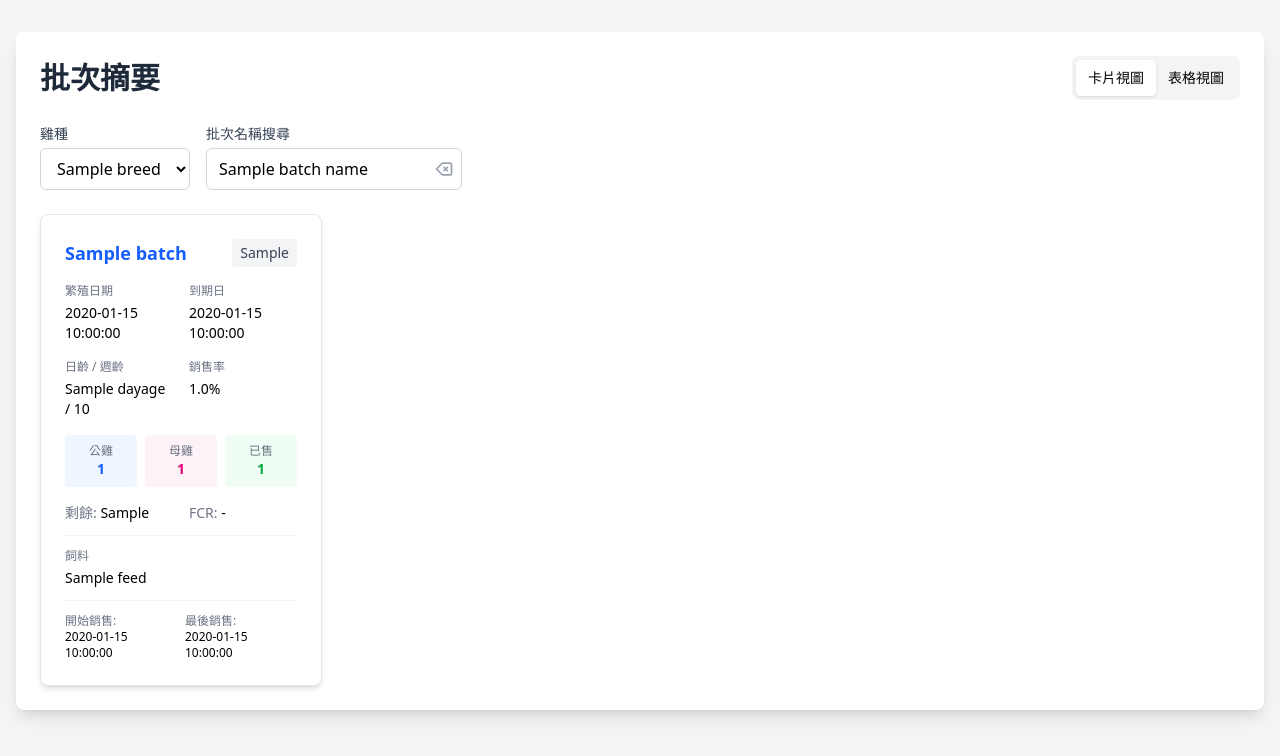
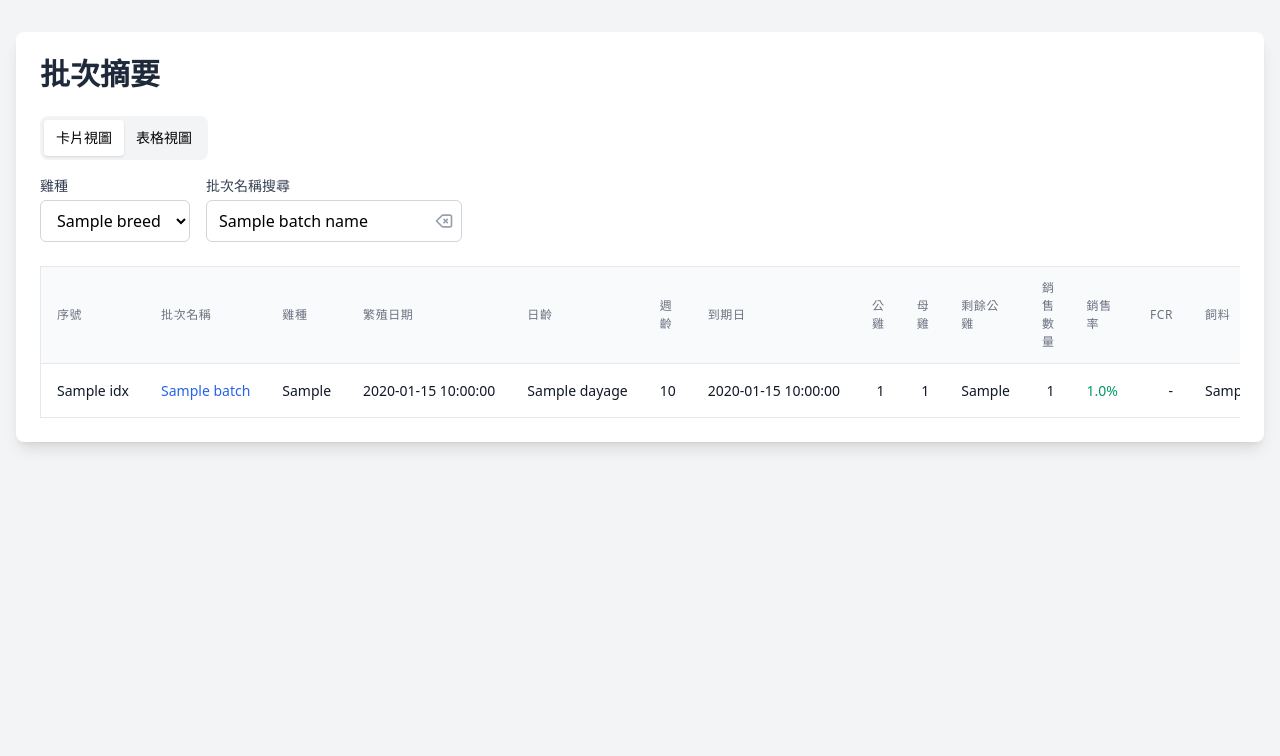
Before and after one commit to gurumfj/date-calculator-htmx, a FastAPI app: template src/server/templates/index.html in a window 1280 px wide. Shown: the top 756 px of the page. Run offline with FastAPI, Linux system fonts and the light colour scheme; the template is opened without the code that fills it: most values are stand-ins (such as "Sample title", 1, 10 or a date in 2020); parts of the project's set-up code (start-up, migrations or seed data) failed here and were passed over.

Commit message:
refactor: consolidate batch templates with macro-based architecture
- Consolidate table-rows.html into table.html using Jinja2 macros
- Implement self-rendering logic for both cards and table templates
- Unify form handling by moving view switching inside main form
- Add enum constants for view types and request parameters
- Improve table styling with nth-child selectors and hover effects
- Replace separate HTMX controls with single unified form approach
- Remove duplicate template logic and improve maintainability
- Add comprehensive CSS styling for better user experience

🤖 Generated with [Claude Code](https://claude.ai/code)

Co-Authored-By: Claude <noreply@anthropic.com>

```diff
--- a/src/server/templates/batches/cards.html
+++ b/src/server/templates/batches/cards.html
@@ -1,3 +1,4 @@
+{% macro card_list(batches) %}
 {% for batch in batches %}
 <div class="bg-white rounded-lg shadow-md hover:shadow-lg transition-shadow duration-200 p-6 border border-gray-200">
     <div class="flex justify-between items-start mb-4">
@@ -77,13 +78,26 @@
     {% endif %}
 </div>
 {% endfor %}
+{% endmacro %}
 
+{%macro has_more(has_more, next_offset, chicken_breed, batch_name) %}
 {% if has_more %}
 <div
-    hx-get="/batches/data?chicken_breed={{ chicken_breed or '古早' }}{% if batch_name %}&batch_name={{ batch_name }}{% endif %}&view=cards&limit=20&offset={{ next_offset }}"
+    hx-get="/batches/data?chicken_breed={{ chicken_breed or '古早' }}{% if batch_name %}&batch_name={{ batch_name }}{% endif %}&view=card-list&limit=20&offset={{ next_offset }}"
     hx-trigger="revealed"
     hx-swap="outerHTML"
     class="w-full h-20 flex items-center justify-center">
     <div class="text-gray-500">載入更多...</div>
 </div>
 {% endif %}
+{% endmacro %}
+
+{%if view == "cards" %}
+<div class="grid grid-cols-1 md:grid-cols-2 lg:grid-cols-3 xl:grid-cols-4 gap-6">
+    {{ card_list(batches) }}
+    {{ has_more(has_more, next_offset, chicken_breed, batch_name) }}
+</div>
+{% elif view == "card-list" %}
+    {{ card_list(batches) }}
+    {{ has_more(has_more, next_offset, chicken_breed, batch_name) }}
+{% endif %}
--- a/src/server/templates/batches/index.html
+++ b/src/server/templates/batches/index.html
@@ -3,82 +3,63 @@
 {% block title %}批次摘要 - CleanSales{% endblock %}
 
 {% block content %}
-<div class="container mx-auto px-4 py-8" x-data="{ viewMode: 'cards' }">
+<div class="container mx-auto px-4 py-8" x-data="{ viewMode: 'cards', search: '{{ batch_name or '' }}' }">
     <div class="bg-white rounded-lg shadow-lg p-6">
-        <div class="flex justify-between items-center mb-6">
-            <h1 class="text-3xl font-bold text-gray-800">批次摘要</h1>
+        <div class="mb-6">
+            <h1 class="text-3xl font-bold text-gray-800 mb-6">批次摘要</h1>
+
+            <!-- 統一表單 -->
+            <form data-batch-form
+                  hx-get="/batches/data"
+                  hx-trigger="change, input changed delay:500ms, searchClear from:body"
+                  hx-target="#content-container"
+                  class="space-y-4">
 
                 <!-- 視圖切換 -->
+                <div class="flex justify-between items-center">
                     <div class="flex bg-gray-100 rounded-lg p-1">
-                <button
-                    @click="viewMode = 'cards'"
-                    :class="viewMode === 'cards' ? 'bg-white shadow' : ''"
-                    class="px-3 py-2 rounded text-sm font-medium transition-all">
+                        <input type="radio" name="view" value="cards" id="cards-view"
+                               x-model="viewMode" class="sr-only">
+                        <label for="cards-view"
+                               class="px-3 py-2 rounded text-sm font-medium transition-all cursor-pointer"
+                               :class="viewMode === 'cards' ? 'bg-white shadow' : ''">
                             卡片視圖
-                </button>
-                <button
-                    @click="viewMode = 'table'"
-                    :class="viewMode === 'table' ? 'bg-white shadow' : ''"
-                    class="px-3 py-2 rounded text-sm font-medium transition-all">
+                        </label>
+                        <input type="radio" name="view" value="table" id="table-view"
+                               x-model="viewMode" class="sr-only">
+                        <label for="table-view"
+                               class="px-3 py-2 rounded text-sm font-medium transition-all cursor-pointer"
+                               :class="viewMode === 'table' ? 'bg-white shadow' : ''">
                             表格視圖
-                </button>
+                        </label>
                     </div>
                 </div>
 
-        <!-- 篩選表單 -->
-        <div class="mb-6" x-data="{ search: '{{ batch_name or '' }}' }">
-            <form class="flex gap-4 items-end">
+                <!-- 篩選欄位 -->
+                <div class="flex gap-4 items-end">
                 <div>
                     <label for="chicken_breed" class="block text-sm font-medium text-gray-700 mb-1">雞種</label>
                     <select
                         id="chicken_breed"
                         name="chicken_breed"
                         class="border border-gray-300 rounded-md px-3 py-2 focus:outline-none focus:ring-2 focus:ring-blue-500 focus:border-transparent"
-                        hx-get="/batches/data"
-                        hx-trigger="change"
-                        hx-include="closest form"
-                        hx-target="#cards-container"
-                        hx-vals='{"view": "cards", "limit": "20", "offset": "0"}'
-                        hx-on::after-request="
-                            const formData = new FormData(this.closest('form'));
-                            const params = new URLSearchParams();
-                            params.append('chicken_breed', formData.get('chicken_breed'));
-                            params.append('batch_name', formData.get('batch_search') || '');
-                            params.append('view', 'table');
-                            params.append('limit', '50');
-                            params.append('offset', '0');
-                            htmx.ajax('GET', `/batches/data?${params.toString()}`, {target: '#table-container'});
-                        ">
                         {% for breed in chicken_breeds %}
+                        >
                         <option value="{{ breed }}" {% if chicken_breed == breed %}selected{% endif %}>{{ breed }}</option>
                         {% endfor %}
                     </select>
                 </div>
-
+                <!-- 搜尋欄位 -->
                 <div>
                     <label class="block text-sm font-medium text-gray-700 mb-1">批次名稱搜尋</label>
                     <div class="relative">
                         <input
                             x-ref="searchInput"
                             placeholder="搜尋批次名稱..."
-                            name="batch_search"
+                            name="batch_name"
                             x-model="search"
                             class="px-3 py-2 pr-10 border border-gray-300 rounded-md focus:outline-none focus:ring-2 focus:ring-blue-500 focus:border-transparent w-64"
-                            hx-get="/batches/data"
-                            hx-trigger="input changed delay:500ms, searchClear from:body"
-                            hx-include="closest form"
-                            hx-target="#cards-container"
-                            hx-vals='{"view": "cards", "limit": "20", "offset": "0"}'
-                            hx-on::after-request="
-                                const formData = new FormData(this.closest('form'));
-                                const params = new URLSearchParams();
-                                params.append('chicken_breed', formData.get('chicken_breed'));
-                                params.append('batch_name', formData.get('batch_search') || '');
-                                params.append('view', 'table');
-                                params.append('limit', '50');
-                                params.append('offset', '0');
-                                htmx.ajax('GET', `/batches/data?${params.toString()}`, {target: '#table-container'});
-                            ">
+                        >
                         <button
                             type="button"
                             x-show="search.length > 0"
@@ -91,23 +72,17 @@
                         </button>
                     </div>
                 </div>
+                </div>
             </form>
         </div>
 
-        <!-- 卡片視圖 -->
-        <div x-show="viewMode === 'cards'" x-transition>
-            <div
-                id="cards-container"
-                class="grid grid-cols-1 md:grid-cols-2 lg:grid-cols-3 xl:grid-cols-4 gap-6">
+        <!-- 內容容器 -->
+        <div id="content-container">
+            {% if view == "cards" %}
             {% include "batches/cards.html" %}
-            </div>
-        </div>
-
-        <!-- 表格視圖 -->
-        <div x-show="viewMode === 'table'" x-transition>
-            <div id="table-container">
+            {% else %}
             {% include "batches/table.html" %}
-            </div>
+            {% endif %}
         </div>
     </div>
 </div>
--- a/src/server/templates/batches/table-rows.html
+++ /dev/null
@@ -1,35 +0,0 @@
-{% for batch in batches %}
-<tr class="hover:bg-gray-50">
-    <td class="px-4 py-4 whitespace-nowrap text-sm text-gray-900 border-b">{{ batch.idx }}</td>
-    <td class="px-4 py-4 whitespace-nowrap text-sm font-medium text-blue-600 border-b">{{ batch.batch_name }}</td>
-    <td class="px-4 py-4 whitespace-nowrap text-sm text-gray-900 border-b">{{ batch.chicken_breed }}</td>
-    <td class="px-4 py-4 whitespace-nowrap text-sm text-gray-900 border-b">{{ batch.breed_date }}</td>
-    <td class="px-4 py-4 whitespace-nowrap text-sm text-gray-900 border-b">{{ batch.dayage }}</td>
-    <td class="px-4 py-4 whitespace-nowrap text-sm text-gray-900 border-b">{{ batch.week_age }}</td>
-    <td class="px-4 py-4 whitespace-nowrap text-sm text-gray-900 border-b">{{ batch.expire_date }}</td>
-    <td class="px-4 py-4 whitespace-nowrap text-sm text-gray-900 border-b">{{ batch.total_b_male }}</td>
-    <td class="px-4 py-4 whitespace-nowrap text-sm text-gray-900 border-b">{{ batch.total_b_female }}</td>
-    <td class="px-4 py-4 whitespace-nowrap text-sm text-gray-900 border-b">{{ batch.sales_remain_male }}</td>
-    <td class="px-4 py-4 whitespace-nowrap text-sm text-gray-900 border-b">{{ batch.total_count }}</td>
-    <td class="px-4 py-4 whitespace-nowrap text-sm text-gray-900 border-b">{{ "%.1f"|format(batch.percentage) }}%</td>
-    <td class="px-4 py-4 whitespace-nowrap text-sm text-gray-900 border-b">{{ "%.2f"|format(batch.fcr) if batch.fcr else "-" }}</td>
-    <td class="px-4 py-4 whitespace-nowrap text-sm text-gray-900 border-b">{{ batch.feed or "-" }}</td>
-    <td class="px-4 py-4 whitespace-nowrap text-sm text-gray-900 border-b">{{ batch.sales_open_date or "-" }}</td>
-    <td class="px-4 py-4 whitespace-nowrap text-sm text-gray-900 border-b">{{ batch.sales_last_date or "-" }}</td>
-</tr>
-{% endfor %}
-
-{% if has_more %}
-<tr class="load-more-row">
-    <td colspan="16" class="px-4 py-4 text-center border-t border-gray-200">
-        <div
-            hx-get="/batches/data?chicken_breed={{ chicken_breed or '古早' }}{% if batch_name %}&batch_name={{ batch_name }}{% endif %}&view=table-rows&limit=20&offset={{ next_offset }}"
-            hx-trigger="revealed"
-            hx-target="closest tr"
-            hx-swap="outerHTML"
-            class="w-full h-12 flex items-center justify-center cursor-pointer hover:bg-gray-50 text-gray-500">
-            載入更多...
-        </div>
-    </td>
-</tr>
-{% endif %}
--- a/src/server/templates/batches/table.html
+++ b/src/server/templates/batches/table.html
@@ -1,28 +1,108 @@
+<style>
+.batch-table td {
+    padding: 1rem;
+    white-space: nowrap;
+    font-size: 0.875rem;
+    color: #111827;
+    border-bottom: 1px solid #e5e7eb;
+}
+.batch-table th {
+    padding: 0.75rem 1rem;
+    text-align: left;
+    font-size: 0.75rem;
+    font-weight: 500;
+    color: #6b7280;
+    text-transform: uppercase;
+    letter-spacing: 0.05em;
+    border-bottom: 1px solid #e5e7eb;
+}
+.batch-table tbody tr:nth-child(even) {
+    background-color: #f9fafb;
+}
+.batch-table tbody tr:hover {
+    background-color: #f3f4f6;
+}
+.batch-name {
+    font-weight: 500;
+    color: #2563eb;
+}
+/* 重要欄位突出顯示 */
+.batch-table td:nth-child(2) {
+    font-weight: 500;
+    color: #2563eb;
+}
+.batch-table td:nth-child(12) {
+    font-weight: 500;
+    color: #059669;
+}
+</style>
+
+{% macro batch_rows(batches, has_more, next_offset, chicken_breed, batch_name) %}
+{% for batch in batches %}
+<tr>
+    <td>{{ batch.idx }}</td>
+    <td>{{ batch.batch_name }}</td>
+    <td>{{ batch.chicken_breed }}</td>
+    <td>{{ batch.breed_date }}</td>
+    <td class="text-right">{{ batch.dayage }}</td>
+    <td class="text-right">{{ batch.week_age }}</td>
+    <td>{{ batch.expire_date }}</td>
+    <td class="text-right">{{ batch.total_b_male }}</td>
+    <td class="text-right">{{ batch.total_b_female }}</td>
+    <td class="text-right">{{ batch.sales_remain_male }}</td>
+    <td class="text-right">{{ batch.total_count }}</td>
+    <td class="text-right">{{ "%.1f"|format(batch.percentage) }}%</td>
+    <td class="text-right">{{ "%.2f"|format(batch.fcr) if batch.fcr else "-" }}</td>
+    <td>{{ batch.feed or "-" }}</td>
+    <td>{{ batch.sales_open_date or "-" }}</td>
+    <td>{{ batch.sales_last_date or "-" }}</td>
+</tr>
+{% endfor %}
+
+{% if has_more %}
+<tr class="load-more-row">
+    <td colspan="16" class="px-4 py-4 text-center border-t border-gray-200">
+        <div
+            hx-get="/batches/data?chicken_breed={{ chicken_breed or '古早' }}{% if batch_name %}&batch_name={{ batch_name }}{% endif %}&view=table-rows&limit=20&offset={{ next_offset }}"
+            hx-trigger="revealed"
+            hx-target="closest tr"
+            hx-swap="outerHTML"
+            class="w-full h-12 flex items-center justify-center cursor-pointer hover:bg-gray-50 text-gray-500">
+            載入更多...
+        </div>
+    </td>
+</tr>
+{% endif %}
+{% endmacro %}
+
+{% if view == "table-rows" %}
+{{ batch_rows(batches, has_more, next_offset, chicken_breed, batch_name) }}
+{% else %}
 {% if batches %}
 <div class="overflow-x-auto">
-    <table class="min-w-full bg-white border border-gray-200">
+    <table class="min-w-full bg-white border border-gray-200 batch-table">
         <thead class="bg-gray-50">
             <tr>
-                <th class="px-4 py-3 text-left text-xs font-medium text-gray-500 uppercase tracking-wider border-b">序號</th>
-                <th class="px-4 py-3 text-left text-xs font-medium text-gray-500 uppercase tracking-wider border-b">批次名稱</th>
-                <th class="px-4 py-3 text-left text-xs font-medium text-gray-500 uppercase tracking-wider border-b">雞種</th>
-                <th class="px-4 py-3 text-left text-xs font-medium text-gray-500 uppercase tracking-wider border-b">繁殖日期</th>
-                <th class="px-4 py-3 text-left text-xs font-medium text-gray-500 uppercase tracking-wider border-b">日齡</th>
-                <th class="px-4 py-3 text-left text-xs font-medium text-gray-500 uppercase tracking-wider border-b">週齡</th>
-                <th class="px-4 py-3 text-left text-xs font-medium text-gray-500 uppercase tracking-wider border-b">到期日</th>
-                <th class="px-4 py-3 text-left text-xs font-medium text-gray-500 uppercase tracking-wider border-b">公雞</th>
-                <th class="px-4 py-3 text-left text-xs font-medium text-gray-500 uppercase tracking-wider border-b">母雞</th>
-                <th class="px-4 py-3 text-left text-xs font-medium text-gray-500 uppercase tracking-wider border-b">剩餘公雞</th>
-                <th class="px-4 py-3 text-left text-xs font-medium text-gray-500 uppercase tracking-wider border-b">銷售數量</th>
-                <th class="px-4 py-3 text-left text-xs font-medium text-gray-500 uppercase tracking-wider border-b">銷售率</th>
-                <th class="px-4 py-3 text-left text-xs font-medium text-gray-500 uppercase tracking-wider border-b">FCR</th>
-                <th class="px-4 py-3 text-left text-xs font-medium text-gray-500 uppercase tracking-wider border-b">飼料</th>
-                <th class="px-4 py-3 text-left text-xs font-medium text-gray-500 uppercase tracking-wider border-b">銷售開始</th>
-                <th class="px-4 py-3 text-left text-xs font-medium text-gray-500 uppercase tracking-wider border-b">最後銷售</th>
+                <th>序號</th>
+                <th>批次名稱</th>
+                <th>雞種</th>
+                <th>繁殖日期</th>
+                <th class="text-right">日齡</th>
+                <th class="text-right">週齡</th>
+                <th>到期日</th>
+                <th class="text-right">公雞</th>
+                <th class="text-right">母雞</th>
+                <th class="text-right">剩餘公雞</th>
+                <th class="text-right">銷售數量</th>
+                <th class="text-right">銷售率</th>
+                <th class="text-right">FCR</th>
+                <th>飼料</th>
+                <th>銷售開始</th>
+                <th>最後銷售</th>
             </tr>
         </thead>
         <tbody id="table-rows" class="bg-white divide-y divide-gray-200">
-            {% include "batches/table-rows.html" %}
+            {{ batch_rows(batches, has_more, next_offset, chicken_breed, batch_name) }}
         </tbody>
     </table>
 </div>
@@ -31,3 +111,4 @@
     <div class="text-gray-500 text-lg">沒有找到批次資料</div>
 </div>
 {% endif %}
+{% endif %}
```
Also changed, not shown: src/server/batches_route.py (+52 -27 lines), src/server/templates/sql/batch_summary_v2.sql (added, +108 -0 lines), tests/sql/test_batch_summary.py (+14 -57 lines). Lines whose indentation alone changed are shown as unchanged.
